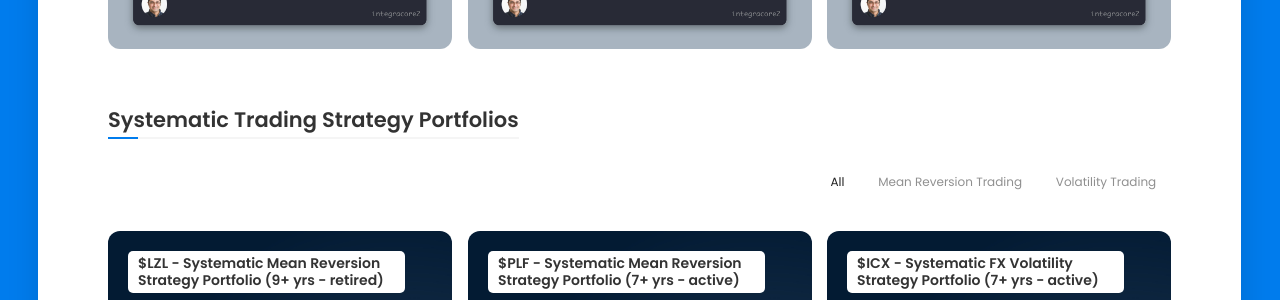
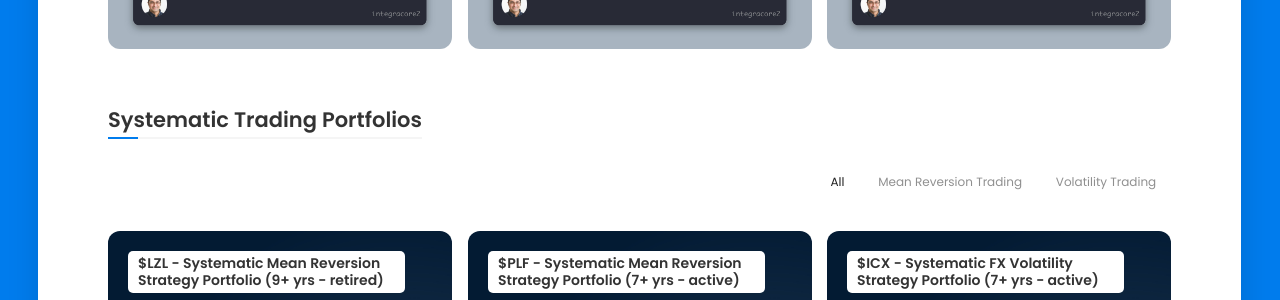
Before and after one commit to integracore2/integracore2.github.io, a Jekyll site: the page built from innovations.md, in a window 1280 px wide. Shown: the part 855-1155 px from the top of the page. Built offline with Jekyll 4.4.1, drawn with Linux system fonts in a browser that asks for light colours.

Commit message:
minor text edit

```diff
--- a/_data/pageconfig/innovations/config.yml
+++ b/_data/pageconfig/innovations/config.yml
@@ -6,7 +6,7 @@ categories:
 
   titles:
     opensource: Open Source Contributions
-    strategies: Systematic Trading Strategy Portfolios
+    strategies: Systematic Trading Portfolios
 
   item_types:
     opensource: direct_url
```
